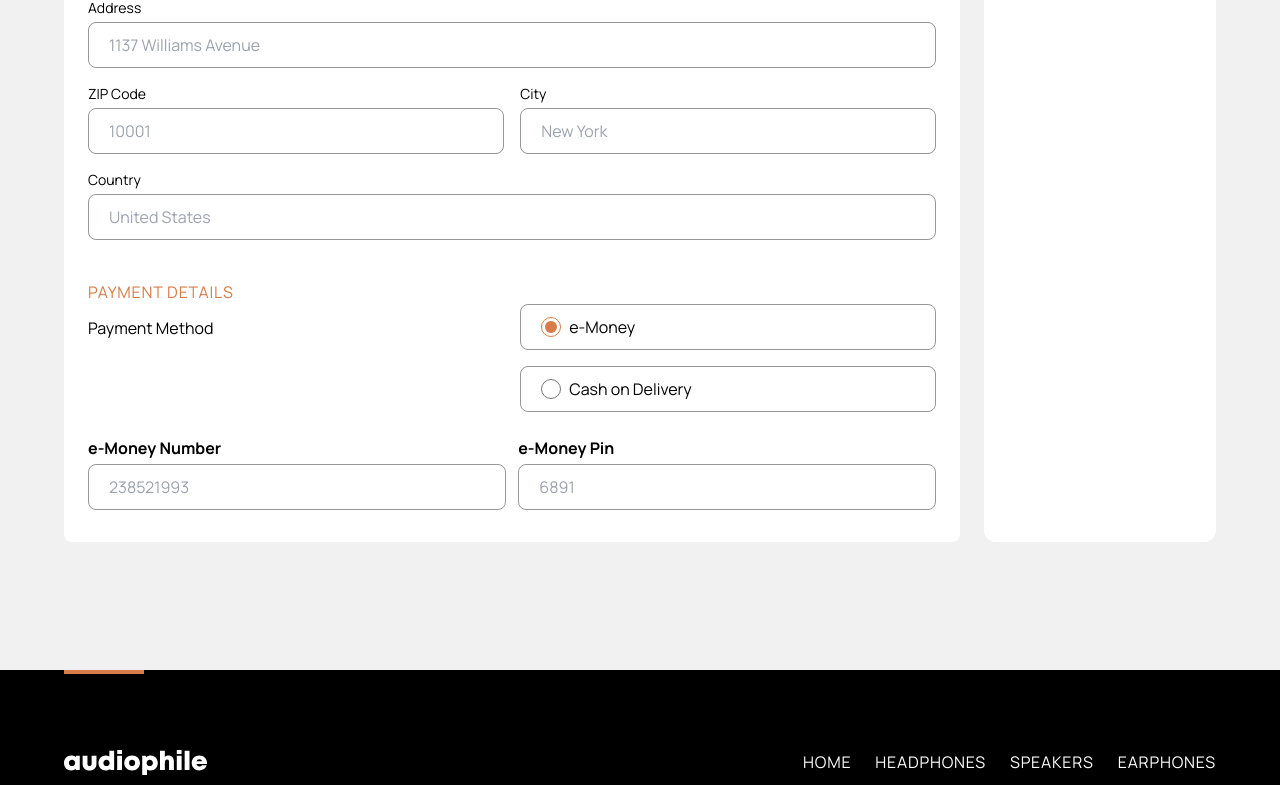
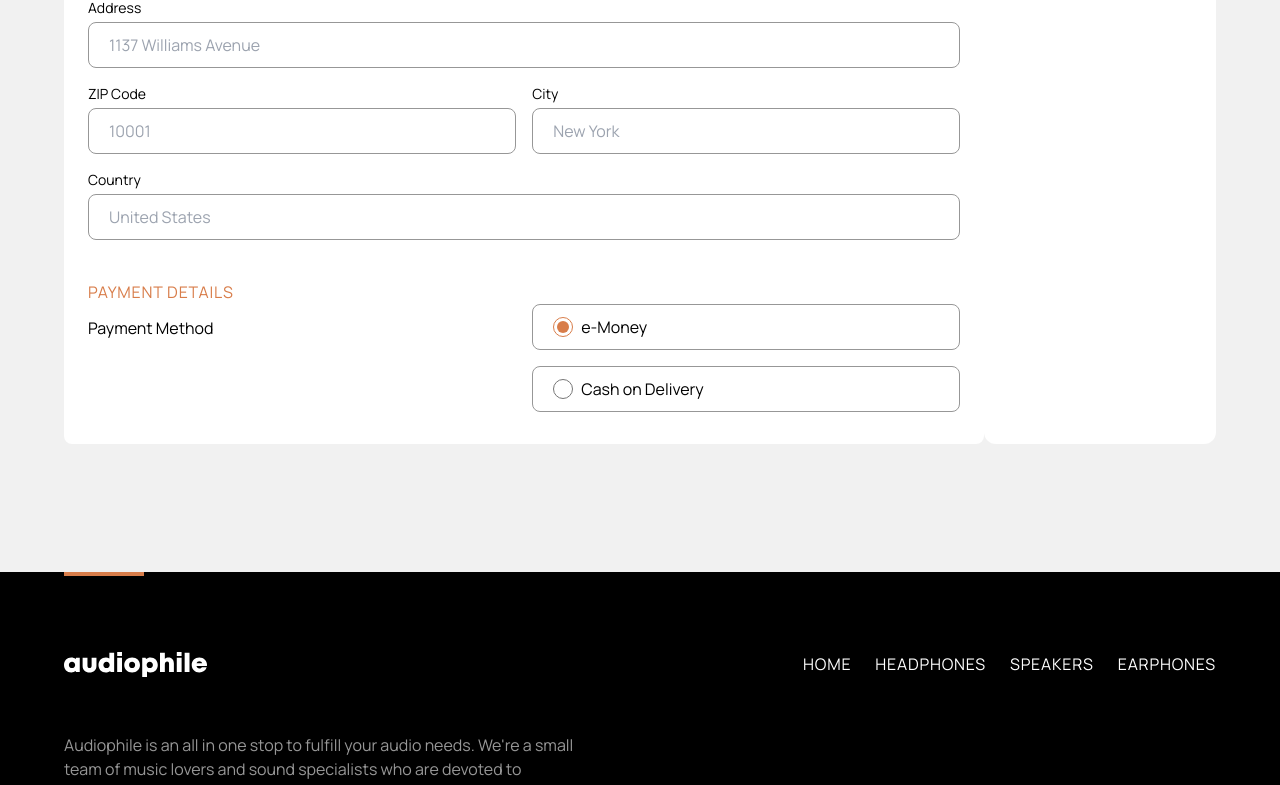
Before and after one commit to almasiwe11/Ecommerce, a React (Vite) app: page /checkout in a window 1280 px wide. Shown: the part 629-1414 px from the top of the page. Built offline with nearby package versions, Linux system fonts and the light colour scheme; data requests are answered from the project's data file.

Commit message:
radio works

```diff
--- a/src/Components/Input/Input.tsx
+++ b/src/Components/Input/Input.tsx
@@ -35,6 +35,7 @@ function Input({ formik, name, placeholder, label, type = "text" }: PropTypes) {
         type={type}
         placeholder={placeholder}
         className={inputStyle}
+        onBlur={formik.handleBlur}
       />
     </div>
   )
--- a/src/Hooks/useFormikForm.tsx
+++ b/src/Hooks/useFormikForm.tsx
@@ -10,7 +10,7 @@ const initialValues: FormTypes = {
   zipCode: "",
   city: "",
   country: "",
-  "payment-method": "e-Money",
+  paymentMethod: "e-Money",
   "e-money number": "",
   "e-money Pin": "",
 }
--- a/src/Modules/FormTypes.ts
+++ b/src/Modules/FormTypes.ts
@@ -1,4 +1,14 @@
 import { FormikProps } from "formik"
+
+type EMoneyPayment = {
+  paymentMethod: "e-Money"
+  "e-money number": string
+  "e-money Pin": string
+}
+
+type OnDeliveryPayment = {
+  paymentMethod: "on-Delivery"
+}
 
 type FormTypes = {
   name: string
@@ -8,17 +18,8 @@ type FormTypes = {
   zipCode: string
   city: string
   country: string
-  "payment-method": "e-Money" | "on-Delivery"
-} & (
-  | {
-      "payment-method": "e-Money"
-      "e-money number": string
-      "e-money Pin": string
-    }
-  | {
-      "payment-method": "on-Delivery"
-    }
-)
+  paymentMethod: "e-Money"
+} & (EMoneyPayment | OnDeliveryPayment)
 
 type FormikTypes = FormikProps<FormTypes>
 
--- a/src/Pages/Checkout/Checkout.tsx
+++ b/src/Pages/Checkout/Checkout.tsx
@@ -1,23 +1,60 @@
-import Form from "./Form/Form"
+import { Formik, Form } from "formik"
+import * as Yup from "yup"
+import Formm from "./Form/Form"
 import Cart from "../../Components/Cart/Cart"
-import { useFormikForm } from "../../Hooks/useFormikForm"
+import { FormTypes } from "../../Modules/FormTypes"
+
 function Checkout() {
-  const formik = useFormikForm({
-    onSubmit: () => {
-      alert("hi")
-    },
-  })
+  const initialValues: FormTypes = {
+    name: "",
+    email: "",
+    phone: "",
+    address: "",
+    zipCode: "",
+    city: "",
+    country: "",
+    paymentMethod: "e-Money",
+    "e-money number": "",
+    "e-money Pin": "",
+  }
 
-  console.log(formik.errors)
+  const validate = {
+    name: Yup.string().required("Name cannot be empty"),
+    email: Yup.string()
+      .required("Email cannot be empty")
+      .email("Looks like this is not an email")
+      .test("valid-email", "Looks like this is not an email", (value) => {
+        if (!value) return false
+        const emailRegex = /^[A-Z0-9._%+-]+@[A-Z0-9.-]+\.[A-Z]{2,}$/i
+        return emailRegex.test(value)
+      }),
+    phone: Yup.string()
+      .required("Phone cannot be empty")
+      .matches(/^\+\d{4}-\d{2}-\d{4}$/, "Right format +1234-56-7890"),
+    address: Yup.string().required("Address cannot be empty"),
+    zipCode: Yup.string().required("ZIP Code cannot be empty"),
+    city: Yup.string().required("City cannot be empty"),
+    country: Yup.string().required("Country cannot be empty"),
+  }
+
+  const onSubmit = () => {
+    alert("hi")
+  }
+
   return (
-    <section className=" bg-white md:bg-white-gray h-full py-10 md:py-16 lg:py-32">
-      <form
-        onSubmit={formik.handleSubmit}
-        className="md:wrapper  flex-flex gap-6 md:justify-between"
+    <section className="bg-white md:bg-white-gray h-full py-10 md:py-16 lg:py-32">
+      <Formik
+        initialValues={initialValues}
+        validationSchema={Yup.object(validate)}
+        onSubmit={onSubmit}
       >
-        <Form formik={formik} />
-        <Cart checkout={true} />
-      </form>
+        {(formik) => (
+          <Form className="md:wrapper flex flex-gap-6 md:justify-between">
+            <Formm formik={formik} />
+            <Cart checkout={true} />
+          </Form>
+        )}
+      </Formik>
     </section>
   )
 }
--- a/src/Pages/Checkout/Form/Form.tsx
+++ b/src/Pages/Checkout/Form/Form.tsx
@@ -1,4 +1,3 @@
-import { useState } from "react"
 import BillingDetails from "./BillingDetails"
 import ShippingInfo from "./ShippingInfo"
 import PaymentDetails from "./PaymentDetails"
@@ -7,21 +6,16 @@ import { FormikTypes } from "../../../Modules/FormTypes"
 type PropTypes = {
   formik: FormikTypes
 }
-function Form({ formik }: PropTypes) {
-  const [buttonChecked, setButtonChecked] = useState("e-Money")
-
+function Formm({ formik }: PropTypes) {
+  console.log(formik.values)
   return (
     <div className="py-6 md:py-8 px-6 rounded-lg md:flex-grow  flex flex-col bg-white">
       <h1 className="uppercase tracking-wider text-2xl ">checkout</h1>
       <BillingDetails formik={formik} />
       <ShippingInfo formik={formik} />
-      <PaymentDetails
-        buttonChecked={buttonChecked}
-        setButtonChecked={setButtonChecked}
-        formik={formik}
-      />
+      <PaymentDetails formik={formik} />
     </div>
   )
 }
 
-export default Form
+export default Formm
--- a/src/Pages/Checkout/Form/PaymentDetails.tsx
+++ b/src/Pages/Checkout/Form/PaymentDetails.tsx
@@ -1,15 +1,14 @@
+import { Field } from "formik"
 import { FormikTypes } from "../../../Modules/FormTypes"
 
 type PropTypes = {
-  buttonChecked: string
-  setButtonChecked: React.Dispatch<React.SetStateAction<string>>
   formik: FormikTypes
 }
 
-function PaymentDetails({ buttonChecked, setButtonChecked }: PropTypes) {
+function PaymentDetails({ formik }: PropTypes) {
   return (
     <div className="mt-10">
-      <div className=" text-orange  tracking-wider uppercase">
+      <div className="text-orange tracking-wider uppercase">
         Payment Details
       </div>
 
@@ -17,58 +16,26 @@ function PaymentDetails({ buttonChecked, setButtonChecked }: PropTypes) {
         <div className="h1 text-bold mt-3">Payment Method</div>
         <div className="flex flex-col gap-4">
           <label className="inline-flex items-center border border-grayish w-full py-2.5 px-5 rounded-lg">
-            <input
+            <Field
               type="radio"
               className="form-radio accent-orange h-5 w-5"
-              name="pay-method"
+              name="paymentMethod" // Use camelCase for field names
               value="e-Money"
-              checked={buttonChecked === "e-Money"}
-              onChange={(e) => {
-                setButtonChecked(e.target.value)
-              }}
             />
             <span className="ml-2">e-Money</span>
           </label>
 
-          <label className="inline-flex items-center border  border-grayish w-full py-2.5 px-5 rounded-lg">
-            <input
+          <label className="inline-flex items-center border border-grayish w-full py-2.5 px-5 rounded-lg">
+            <Field
               type="radio"
               className="form-radio accent-orange h-5 w-5"
-              name="pay-method"
-              value="onDelivery"
-              checked={buttonChecked === "onDelivery"}
-              onChange={(e) => {
-                setButtonChecked(e.target.value)
-              }}
+              name="paymentMethod" // Use camelCase for field names
+              value="on-Delivery"
             />
             <span className="ml-2">Cash on Delivery</span>
           </label>
         </div>
       </div>
-
-      {buttonChecked === "e-Money" && (
-        <div className="flex flex-col gap-3 mt-6 md:grid items-end  md:grid-cols-2">
-          <div className="flex flex-col gap-1">
-            <h2 className="font-bold">e-Money Number</h2>
-            <input
-              name="e-Money Number"
-              type="text"
-              placeholder="238521993"
-              className="border border-grayish rounded-lg py-2.5 px-5"
-            />
-          </div>
-
-          <div className="flex flex-col gap-1">
-            <h2 className="font-bold">e-Money Pin</h2>
-            <input
-              name="e-Money Pin"
-              type="text"
-              placeholder="6891"
-              className="border border-grayish rounded-lg py-2.5 px-5"
-            />
-          </div>
-        </div>
-      )}
     </div>
   )
 }
```
